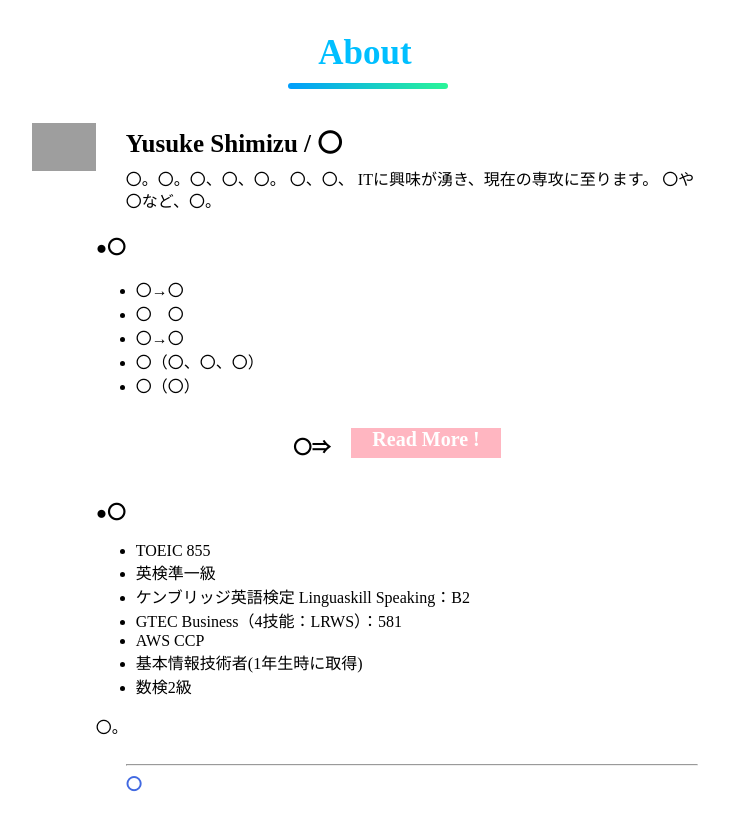
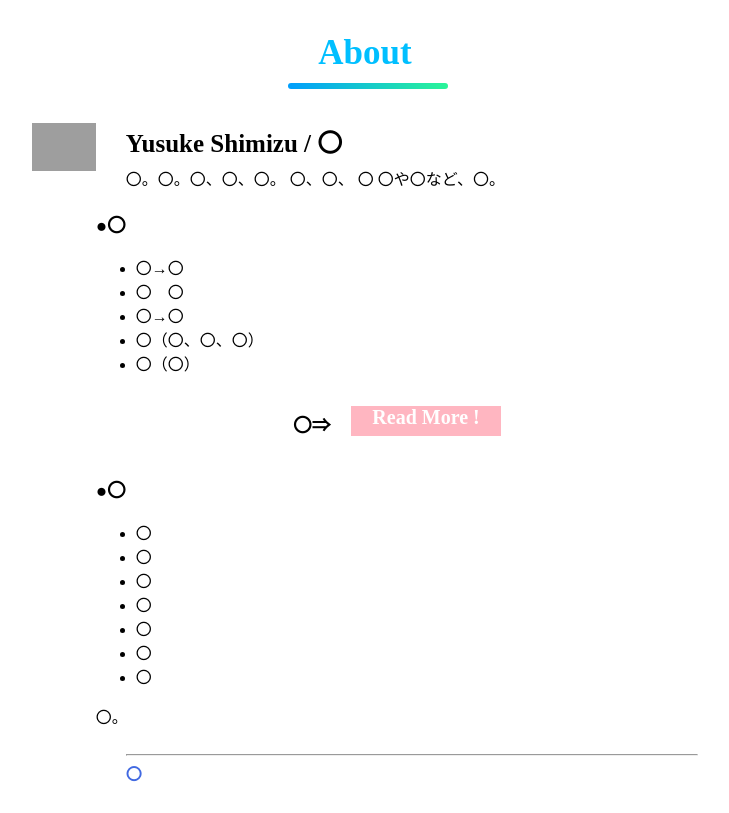
Before and after one commit to isdlyusukeshimizu/portfolio, a Flask app: page / in a window 1280 px wide. Shown: the part 1036-1849 px from the top of the page, without its empty margins (275-1004 px from the left). Run offline with Flask 3, Linux system fonts and the light colour scheme; some libraries are stand-ins or nearby versions; grey boxes are pictures that could not be loaded.

Commit message:
Update portfolio.html

```diff
--- a/templates/portfolio.html
+++ b/templates/portfolio.html
@@ -77,7 +77,7 @@
             <h2 class="topname">Yusuke Shimizu / 〇</h2>
             <p>〇。〇。〇、〇、〇。
                 〇、〇、
-                ITに興味が湧き、現在の専攻に至ります。
+                〇
                 〇や〇など、〇。</p>
             <h3>●〇</h3>
             <ul>
@@ -95,13 +95,13 @@
 
             <h3>●〇</h3>
             <ul>
-                <li>TOEIC 855</li>
-                <li>英検準一級</li>
-                <li>ケンブリッジ英語検定 Linguaskill Speaking：B2</li>
-                <li>GTEC Business（4技能：LRWS）：581</li>
-                <li>AWS CCP</li>
-                <li>基本情報技術者(1年生時に取得)</li>
-                <li>数検2級</li>
+                <li>〇</li>
+                <li>〇</li>
+                <li>〇</li>
+                <li>〇</li>
+                <li>〇</li>
+                <li>〇</li>
+                <li>〇</li>
             </ul>
 
                 〇。<br>
```
